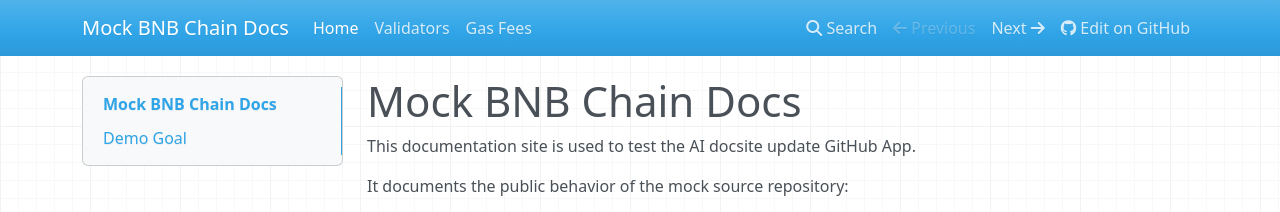
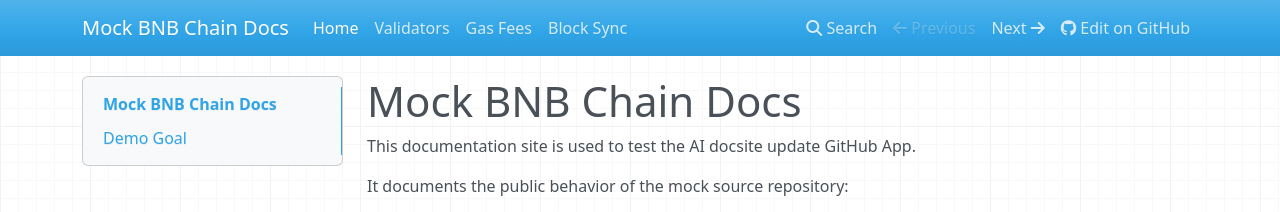
Before and after one commit to koredeBNB/mock-mkdocs-repo, an MkDocs documentation site: the page built from docs/index.md, in a window 1280 px wide. Shown: the top 212 px of the page. Built offline with MkDocs 1.6.1, drawn with Linux system fonts in a browser that asks for light colours; nearby versions of some CDN libraries.

Commit message:
Update mkdocs.yml from AI docsite updater

```diff
--- a/mkdocs.yml
+++ b/mkdocs.yml
@@ -7,3 +7,4 @@ nav:
   - Home: index.md
   - Validators: validators.md
   - Gas Fees: gas-fees.md
+  - Block Sync: block-sync.md
```
